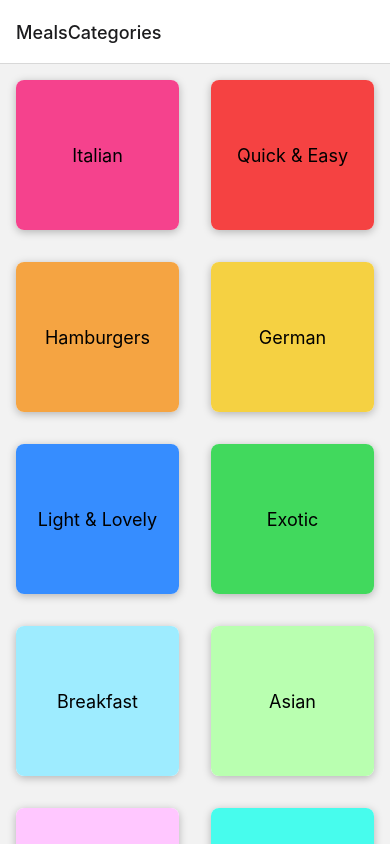
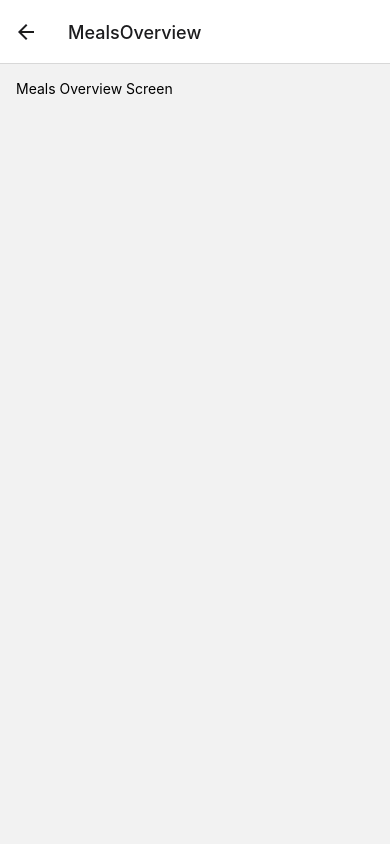
Before and after one commit to Laejun-Kim/rn-nav-foods, a React Native app: screen /MealsOverview in a window 390 px wide. Built offline with nearby package versions, Linux system fonts and the light colour scheme.

Commit message:
Add MealsOverviewScreen and navigation from CategoriesScreen

```diff
--- a/App.jsx
+++ b/App.jsx
@@ -3,6 +3,7 @@
 import CategoriesScreen from "./screens/CategoriesScreen";
 import { NavigationContainer } from "@react-navigation/native";
 import { createNativeStackNavigator } from "@react-navigation/native-stack";
+import MealsOverviewScreen from "./screens/MealsOverviewScreen";
 
 const Stack = createNativeStackNavigator();
 
@@ -13,6 +14,7 @@
       <NavigationContainer>
         <Stack.Navigator>
           <Stack.Screen name="MealsCategories" component={CategoriesScreen} />
+          <Stack.Screen name="MealsOverview" component={MealsOverviewScreen} />
         </Stack.Navigator>
       </NavigationContainer>
     </>
--- a/components/CategoryGridTile.jsx
+++ b/components/CategoryGridTile.jsx
@@ -1,7 +1,7 @@
 import { Pressable, StyleSheet, Text, View, Platform } from "react-native";
 import React from "react";
 
-const CategoryGridTile = ({ title, color }) => {
+const CategoryGridTile = ({ title, color, onPress }) => {
   return (
     <View style={styles.gridItem}>
       <Pressable
@@ -10,6 +10,7 @@
           styles.button,
           pressed ? styles.buttonPressed : null,
         ]}
+        onPress={onPress}
       >
         <View style={[styles.innerContainer, { backgroundColor: color }]}>
           <Text style={styles.title}>{title}</Text>
--- a/screens/CategoriesScreen.jsx
+++ b/screens/CategoriesScreen.jsx
@@ -2,13 +2,20 @@
 import { CATEGORIES } from "../data/dummy-data";
 import CategoryGridTile from "../components/CategoryGridTile";
 
-const renderCategoryItem = (itemData) => {
-  return (
-    <CategoryGridTile title={itemData.item.title} color={itemData.item.color} />
-  );
-};
+const CategoriesScreen = ({ navigation }) => {
+  const renderCategoryItem = (itemData) => {
+    function pressHandler() {
+      navigation.navigate("MealsOverview");
+    }
+    return (
+      <CategoryGridTile
+        title={itemData.item.title}
+        color={itemData.item.color}
+        onPress={pressHandler}
+      />
+    );
+  };
 
-const CategoriesScreen = () => {
   return (
     <FlatList
       data={CATEGORIES}
--- a/screens/MealsOverviewScreen.jsx
+++ b/screens/MealsOverviewScreen.jsx
@@ -1,14 +1,18 @@
 import { StyleSheet, Text, View } from "react-native";
-import React from "react";
-
+import { MEALS } from "../data/dummy-data";
 const MealsOverviewScreen = () => {
   return (
-    <View>
-      <Text>MealsOverviewScreen</Text>
+    <View style={styles.container}>
+      <Text>Meals Overview Screen</Text>
     </View>
   );
 };
 
 export default MealsOverviewScreen;
 
-const styles = StyleSheet.create({});
+const styles = StyleSheet.create({
+  container: {
+    flex: 1,
+    padding: 16,
+  },
+});
```
